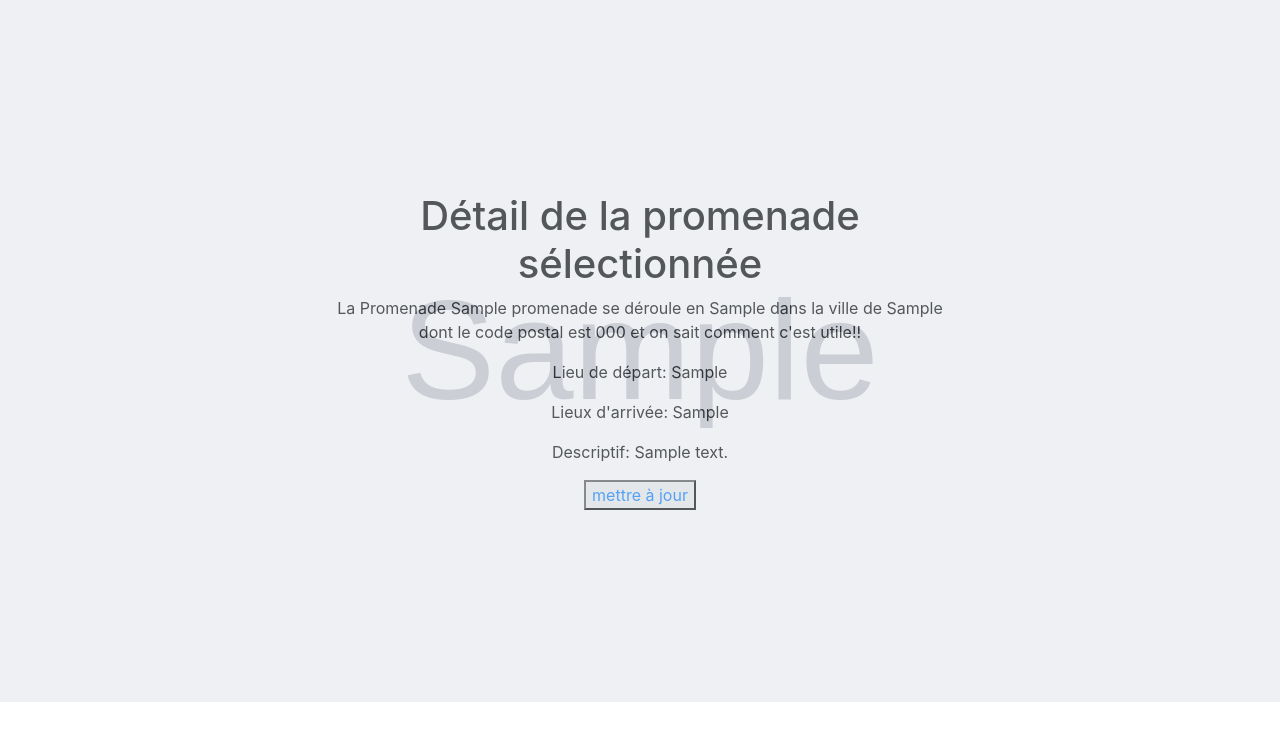
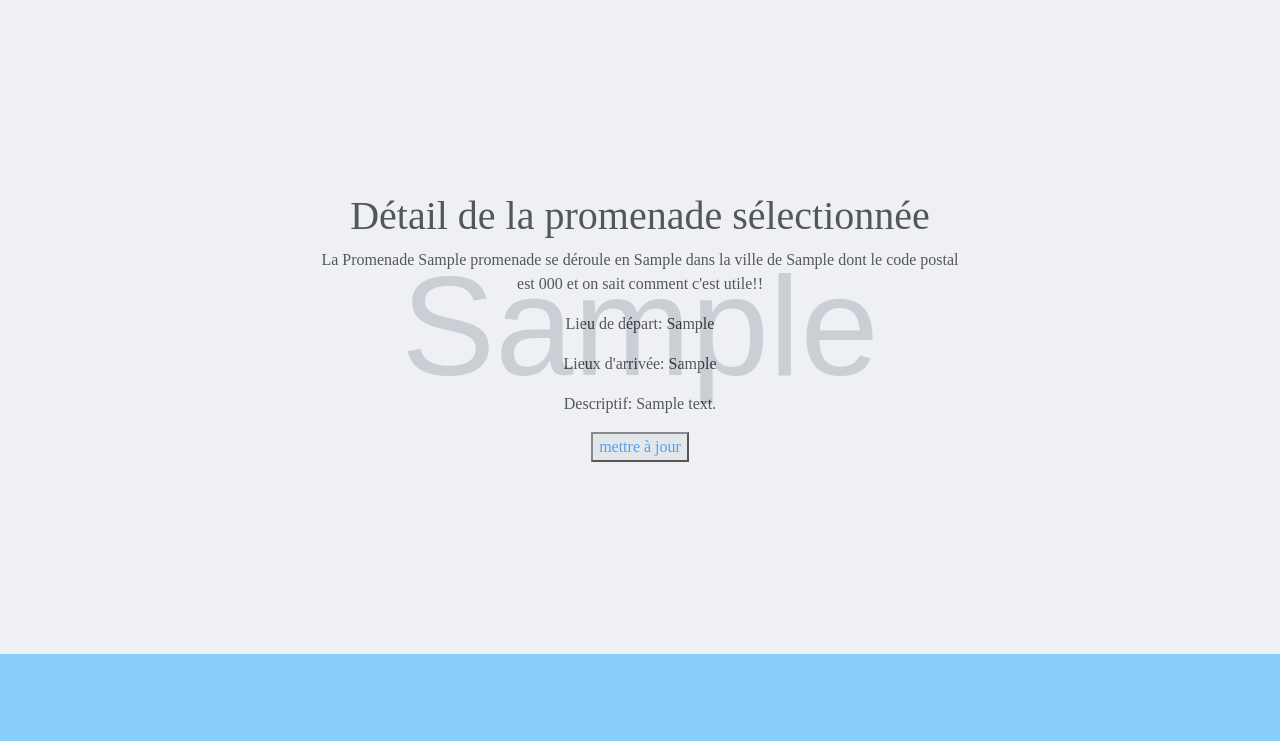
Before and after one commit to ramosarah/projet6, a PHP site: page /afficherPromenade.php?id=1 in a window 1280 px wide. Shown: the top 741 px of the page. Run offline with PHP 8.4, Linux system fonts and the light colour scheme; tables that the repository leaves empty or names only in its code hold one stand-in row (values such as "Sample post"); grey boxes marked "Sample" are stand-in pictures; some web fonts are replaced.

Commit message:
MaJ font-family dans afficher et modifier

```diff
--- a/www/afficherPromenade.php
+++ b/www/afficherPromenade.php
@@ -15,7 +15,9 @@ $promenade = $database->afficherPromenade($id);
 
         <meta charset="UTF-8">
         <meta http-equiv="X-UA-Compatible" content="ie=edge">
+        <meta name="viewport" content="width=device-width, initial-scale=1, shrink-to-fit=no">
         <link rel="stylesheet" href="https://stackpath.bootstrapcdn.com/bootstrap/4.3.1/css/bootstrap.min.css" integrity="sha384-ggOyR0iXCbMQv3Xipma34MD+dH/1fQ784/j6cY/iJTQUOhcWr7x9JvoRxT2MZw1T" crossorigin="anonymous">
+        <link rel="stylesheet" media="screen" href="https://fontlibrary.org/face/jellee-typeface" type="text/css"/>
         <link rel="stylesheet" type="text/css" href="style.css">
         <title>Afficher une promenade</title>
 
@@ -31,7 +33,7 @@ $promenade = $database->afficherPromenade($id);
 
 
     </head>
-    <body >
+    <body class="form-bg">
 
 
         <div class="imgBg">
--- a/www/modifierPromenade.php
+++ b/www/modifierPromenade.php
@@ -19,6 +19,7 @@
         <meta http-equiv="X-UA-Compatible" content="ie=edge">
         <meta name="viewport" content="width=device-width, initial-scale=1, shrink-to-fit=no">
         <link rel="stylesheet" href="https://stackpath.bootstrapcdn.com/bootstrap/4.3.1/css/bootstrap.min.css" integrity="sha384-ggOyR0iXCbMQv3Xipma34MD+dH/1fQ784/j6cY/iJTQUOhcWr7x9JvoRxT2MZw1T" crossorigin="anonymous">
+        <link rel="stylesheet" media="screen" href="https://fontlibrary.org/face/jellee-typeface" type="text/css"/>
         <link rel="stylesheet" type="text/css" href="style.css">
         <title>Modification</title>
     </head>
--- a/www/style.css
+++ b/www/style.css
@@ -91,6 +91,9 @@
 
 .form-bg {
     background-color: lightskyblue;
+    font-family: 'JelleeRoman';
+    font-weight: normal;
+    font-style: normal;
 }
 
 
```
